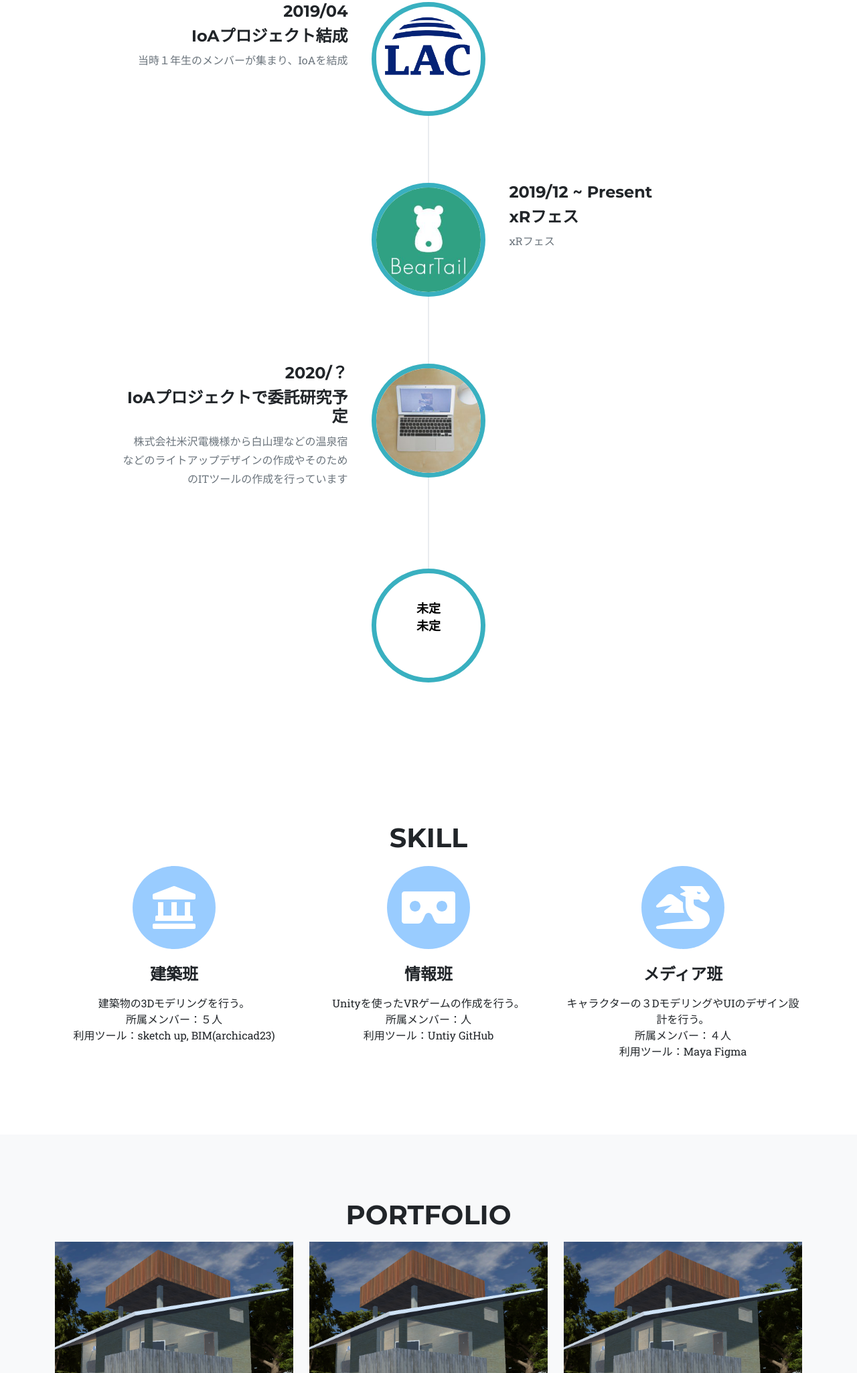
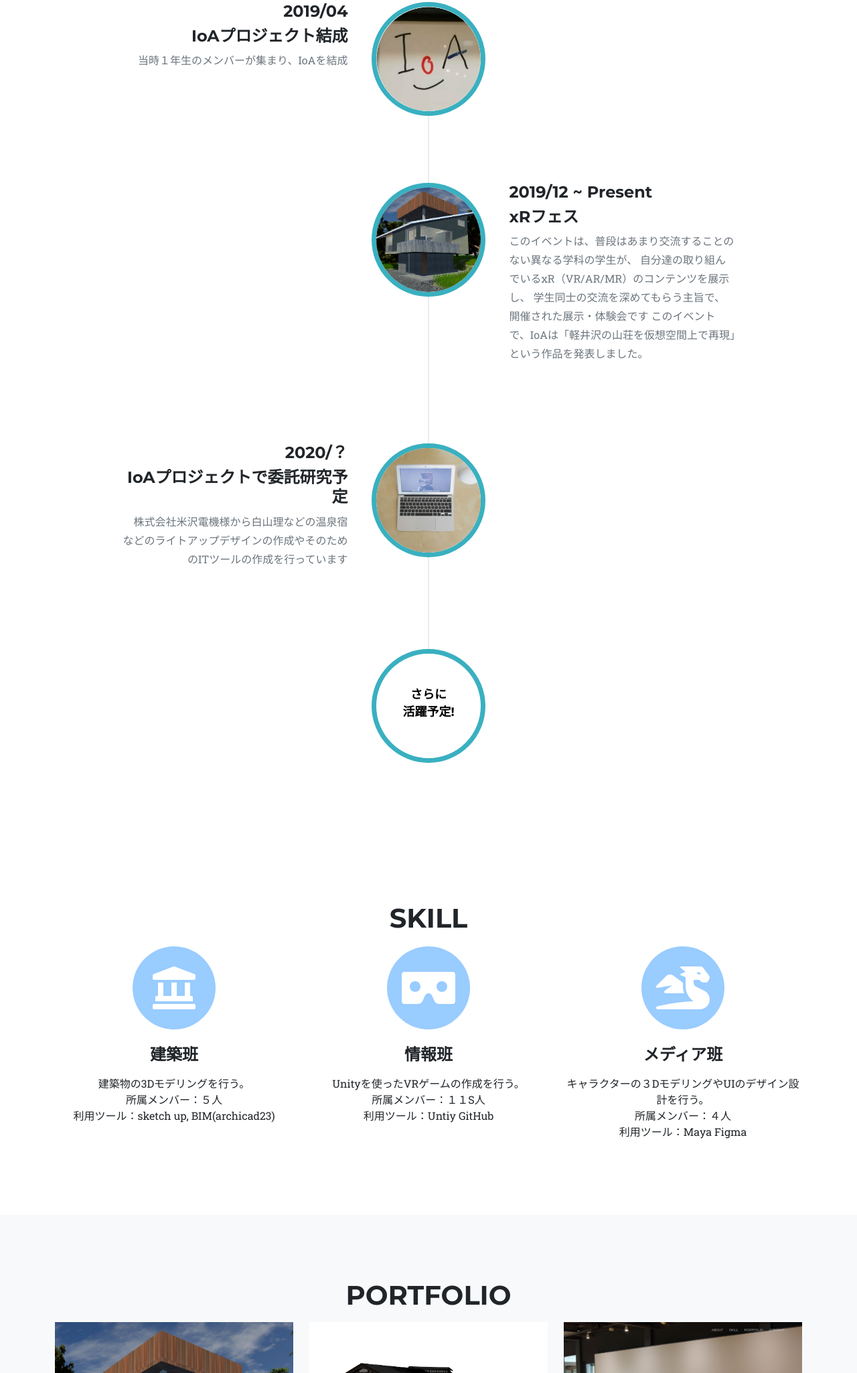
Before and after one commit to IoA-project/WebSite, a website: page index.html in a window 1280 px wide. Shown: the part 1355-3405 px from the top of the page at 67% size. Drawn offline with nearby package versions, Linux system fonts and the light colour scheme; a web font is replaced by a local one.

Commit message:
ひめのゆの画像を追加

```diff
--- a/index.html
+++ b/index.html
@@ -10,7 +10,7 @@
         <meta http-equiv="Expires" content="0">
         <link href="https://fonts.googleapis.com/icon?family=Material+Icons" rel="stylesheet">
         <title>IoA Project</title>
-        <link rel="icon" type="image/x-icon" href="assets/img/favicon.ico" />
+        <link rel="icon" type="image/x-icon" href="assets/favicon.ico" />
         <!-- Font Awesome icons (free version)-->
         <script src="https://use.fontawesome.com/releases/v5.13.0/js/all.js" crossorigin="anonymous"></script>
         <!-- Google fonts-->
@@ -49,7 +49,7 @@
                 <h2 class="section-heading text-uppercase">About</h2>
                 <div class="row">
                     <div class="col-lg-6">
-                        <img src="assets/img/about/IoAicon.png" alt="icon" class="icon-img"><br>
+                        <img src="assets/img/IoAicon.png" alt="icon" class="icon-img"><br>
                     </div>
                     <div class="col-lg-6">
                        <p class="lead text-left "></p>
@@ -63,7 +63,7 @@
                 </div>
                 <ul class="timeline mt-3">
                     <li>
-                        <div class="timeline-image"><img class="rounded-circle img-fluid1" src="assets/img/about/lac3.png" alt="" /></div>
+                        <div class="timeline-image"><img class="rounded-circle img-fluid" src="assets/img/IoAicon.png" alt="" /></div>
                         <div class="timeline-panel">
                             <div class="timeline-heading">
                                 <h4>2019/04</h4>
@@ -75,19 +75,22 @@
                         </div>
                     </li>
                     <li class="timeline-inverted">
-                        <div class="timeline-image"><img class="rounded-circle img-fluid2" src="assets/img/about/logo.jpg" alt="" /></div>
+                        <div class="timeline-image"><img class="rounded-circle img-fluid" src="assets/img/entire.png" alt="" /></div>
                         <div class="timeline-panel">
                             <div class="timeline-heading">
                                 <h4>2019/12 ~ Present</h4>
                                 <h4 class="subheading">xRフェス</h4>
                             </div>
                             <div class="timeline-body"><p class="text-muted">
-                                xRフェス
+                                このイベントは、普段はあまり交流することのない異なる学科の学生が、
+                                自分達の取り組んでいるxR（VR/AR/MR）のコンテンツを展示し、
+                                学生同士の交流を深めてもらう主旨で、開催された展示・体験会です
+                                このイベントで、IoAは「軽井沢の山荘を仮想空間上で再現」という作品を発表しました。
                             </p></div>
                         </div>
                     </li>
                     <li>
-                        <div class="timeline-image"><img class="rounded-circle img-fluid" src="assets/img/about/3.jpg" alt="" /></div>
+                        <div class="timeline-image"><img class="rounded-circle img-fluid" src="assets/img/3.jpg" alt="" /></div>
                         <div class="timeline-panel">
                             <div class="timeline-heading">
                                 <h4>2020/？</h4>
@@ -103,7 +106,7 @@
 
                     <li class="timeline-inverted">
                         <div class="timeline-image">
-                            <h4>未定<br/>未定</h4>
+                            <h4 class="pt-2">さらに<br>活躍予定!</h4>
                         </div>
                     </li>
                 </ul>
@@ -130,7 +133,7 @@
                         <h4 class="my-3">情報班</h4>
                         <p class="text-muted">
                             <div>Unityを使ったVRゲームの作成を行う。</div>
-                            <div>所属メンバー：人</div>
+                            <div>所属メンバー：１１S人</div>
                             <div>利用ツール：Untiy GitHub</div>
                         </p>
                     </div>
@@ -159,7 +162,7 @@
                                 ><div class="portfolio-hover">
                                     <div class="portfolio-hover-content"><i class="fas fa-plus fa-3x"></i></div>
                                 </div>
-                                <img class="img-fluid" src="assets/img/portfolio/entire.png" alt=""
+                                <img class="img-fluid" src="assets/img/entire.png" alt=""
                             /></a>
                             <div class="portfolio-caption">
                                 <div class="portfolio-caption-heading">軽井沢の山荘を仮想空間上で再現</div>
@@ -173,11 +176,11 @@
                                 ><div class="portfolio-hover">
                                     <div class="portfolio-hover-content"><i class="fas fa-plus fa-3x"></i></div>
                                 </div>
-                                <img class="img-fluid" src="assets/img/portfolio/entire.png" alt=""
+                                <img class="img-fluid" src="assets/img/himenoyu.png" alt=""
                             /></a>
                             <div class="portfolio-caption">
                                 <div class="portfolio-caption-heading">比咩の湯ライティングプロジェクト</div>
-                                <div class="portfolio-caption-subheading text-muted">比咩の湯の新しいライトアップのシュミレーションをする</div>
+                                <div class="portfolio-caption-subheading text-muted">現在進行中！<br>比咩の湯の新しいライトアップのシュミレーションを行います。</div>
                             </div>
                         </div>
                     </div>
@@ -187,7 +190,7 @@
                                 ><div class="portfolio-hover">
                                     <div class="portfolio-hover-content"><i class="fas fa-plus fa-3x"></i></div>
                                 </div>
-                                <img class="img-fluid" src="assets/img/portfolio/entire.png" alt=""
+                                <img class="img-fluid" src="assets/img/website.png" alt=""
                             /></a>
                             <div class="portfolio-caption">
                                 <div class="portfolio-caption-heading">Webサイト</div>
@@ -218,7 +221,7 @@
                                             <!-- Project Details Go Here-->
                                             <h2 class="text-uppercase">軽井沢の山荘を仮想空間上で再現</h2>
                                             <p class="item-intro text-muted">Unityで有名建築物を体験</p>
-                                            <img class="img-fluid d-block mx-auto" src="assets/img/portfolio/entire.png" alt="" />
+                                            <img class="img-fluid d-block mx-auto" src="assets/img/entire.png" alt="" />
                                             <p class="text-left">
                                                 建築物を写真でみるのと実際に現地で見るのでは大きな隔たりがあります。それはその建築物の細かな構造や周りの環境を知ることができないからです。
                                                 しかしながらVR上で建築物を再現すると、現地に行かなくともそれに近い形で建築物の見学を体験することができます。
@@ -244,10 +247,10 @@
                                         <div class="modal-body">
                                             <!-- Project Details Go Here-->
                                             <h2 class="text-uppercase">比咩の湯ライティングプロジェクト</h2>
-                                            <p class="item-intro text-muted">比咩の湯の新しいライトアップのシュミレーションをする</p>
-                                            <img class="img-fluid d-block mx-auto" src="assets/img/portfolio/entire.png" alt="" />
+                                            <p class="item-intro text-muted">比咩の湯の新しいライトアップのシュミレーションを行います</p>
+                                            <img class="img-fluid d-block mx-auto" src="assets/img/himenoyu.png" alt="" />
                                             <p class="text-left">
-                                                比咩の湯の新しいライトアップのシュミレーションをする
+                                                比咩の湯の新しいライトアップのシュミレーションを行っています。
                                             </p>
                                             <button class="btn btn-primary" data-dismiss="modal" type="button"><i class="fas fa-times mr-1"></i>Close Project</button>
                                         </div>
@@ -269,9 +272,9 @@
                                             <!-- Project Details Go Here-->
                                             <h2 class="text-uppercase">Webサイト</h2>
                                             <p class="item-intro text-muted">Webサイト</p>
-                                            <img class="img-fluid d-block mx-auto" src="assets/img/portfolio/entire.png" alt="" />
+                                            <img class="img-fluid d-block mx-auto" src="assets/img/website.png" alt="" />
                                             <p class="text-left">
-                                                Webサイト
+                                                このWebサイトです。
                                             </p>
                                             <button class="btn btn-primary" data-dismiss="modal" type="button"><i class="fas fa-times mr-1"></i>Close Project</button>
                                         </div>
```
Also changed, not shown: assets/img/3.jpg (renamed from assets/img/about/3.jpg), assets/img/IoAicon.png (renamed from assets/img/about/IoAicon.png), assets/img/about/lac3.png (deleted), assets/img/about/logo.jpg (deleted), assets/img/entire.png (added), assets/img/github_icon.png (renamed from assets/img/about/github_icon.png), assets/img/himenoyu.png (added), assets/img/portfolio/entire.png (deleted), assets/img/website.png (added).
